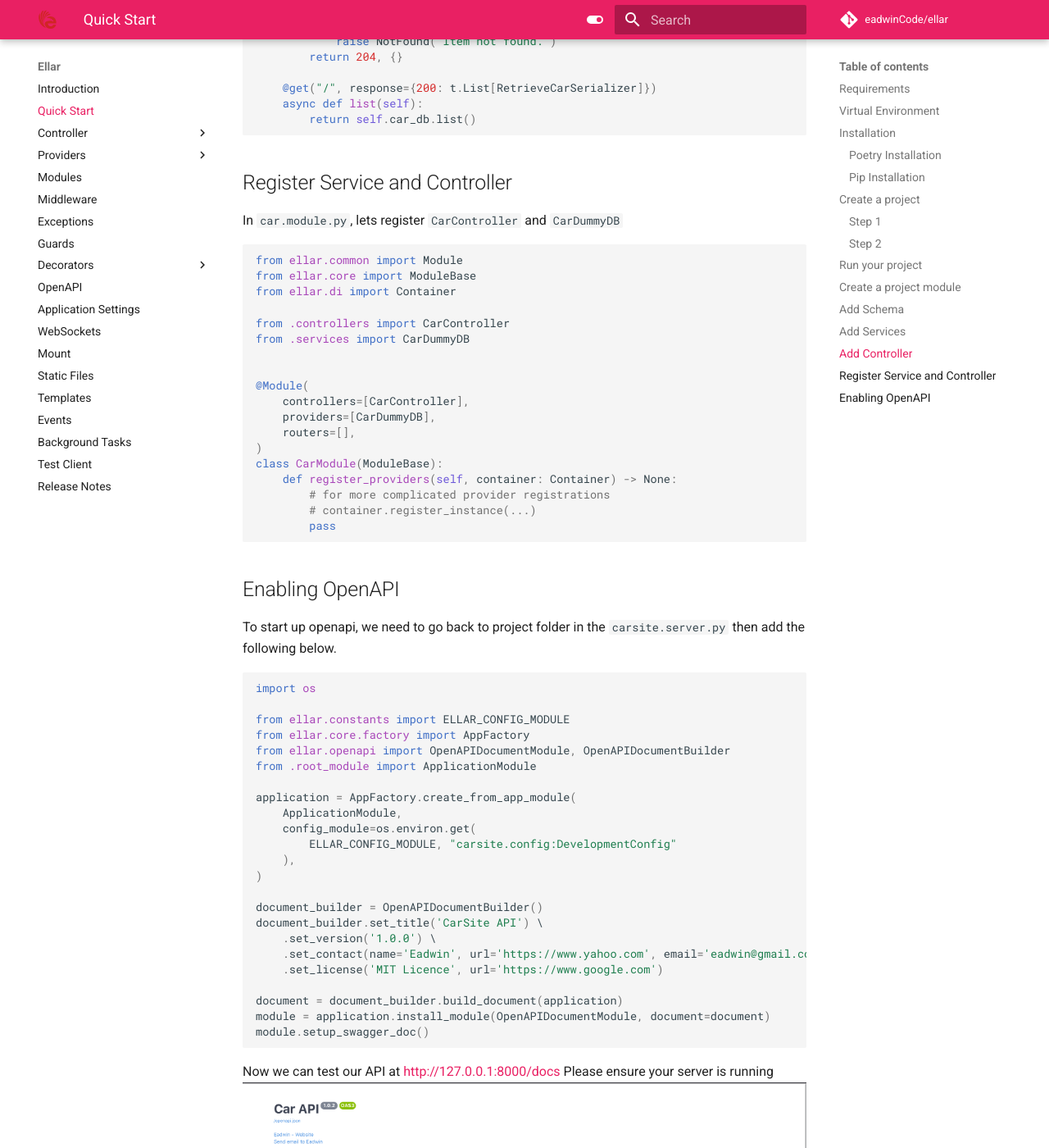
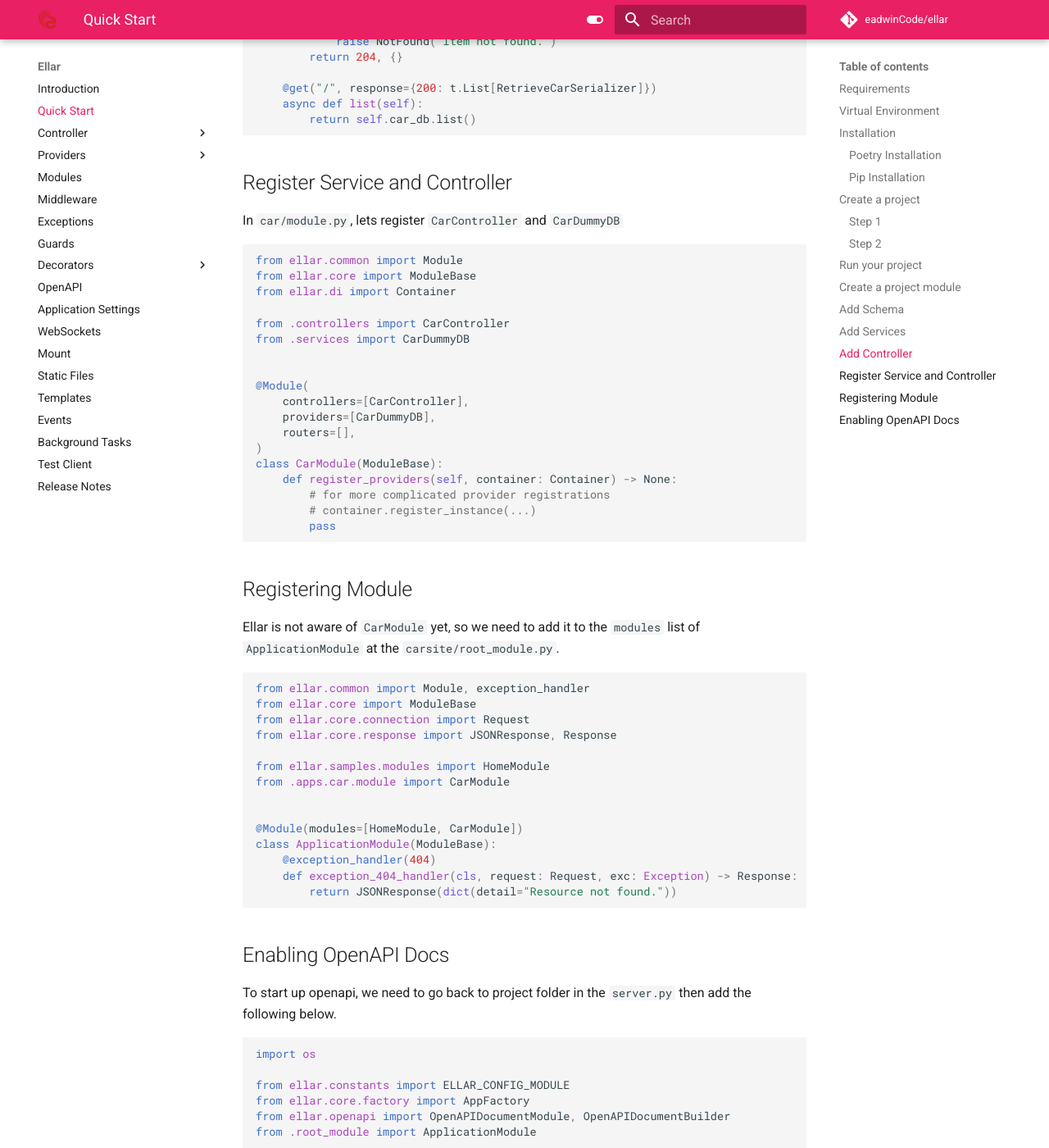
Before and after one commit to python-ellar/ellar, an MkDocs documentation site: the page built from docs/quick-start.md, in a window 1280 px wide and 1400 px high, scrolled down 4409 px. Shown: the whole window at 82% size. Built offline with MkDocs 1.6.1 and Material for MkDocs 9.7.7, drawn with Linux system fonts in a browser that asks for light colours; comment, search, counter and statistics services are not loaded; some of the changed text lies outside the part shown.

Commit message:
Update quick-start doc with readme doc

````diff
--- a/docs/quick-start.md
+++ b/docs/quick-start.md
@@ -29,12 +29,14 @@ pip install ellar
 ## Create a project
 To create an ellar project, you need to have a `pyproject.toml` available on your root directory.
 This is necessary for ellar to store some `metadata` about your project.
+
 ### Step 1
 For Pip Users, you need to create `pyproject.toml` file
 ```shell
 touch pyproject.toml
 ```
 If you are using `Poetry`, you are ready to go
+
 ### Step 2
 Run the ellar create project cli command,
 ```shell
@@ -51,6 +53,7 @@ ellar runserver --reload
 Now go to [http://127.0.0.1:8000](http://127.0.0.1:8000)
 ![Swagger UI](img/ellar_framework.png)
 
+
 ## Create a project module
 A project module is a project app defining a group of controllers or services including templates and static files.
 So, now we have a project created, lets add an app to the project.
@@ -59,7 +62,7 @@ ellar create-module car
 ```
 
 ## Add Schema
-In `car.schema.py`, lets add some serializer for car input and output data
+In `car/schema.py`, lets add some serializer for car input and output data
 ```python
 from ellar.serializer import Serializer
 
@@ -74,7 +77,7 @@ class RetrieveCarSerializer(CarSerializer):
 ```
 
 ## Add Services
-In `car.services.py`, lets create a dummy repository `CarDummyDB` to manage our car data.
+In `car/services.py`, lets create a dummy repository `CarDummyDB` to manage our car data.
 ```python
 import typing as t
 import uuid
@@ -127,7 +130,7 @@ class CarDummyDB:
             return self._data.pop(idx)
 ```
 ## Add Controller
-In `car.controllers.py`, lets create `CarController`
+In `car/controllers.py`, lets create `CarController`
 
 ```python
 import typing as t
@@ -175,7 +178,7 @@ class CarController(ControllerBase):
 
 ```
 ## Register Service and Controller
-In `car.module.py`, lets register `CarController` and `CarDummyDB`
+In `car/module.py`, lets register `CarController` and `CarDummyDB`
 
 ```python
 from ellar.common import Module
@@ -198,9 +201,27 @@ class CarModule(ModuleBase):
         pass
 ```
 
+## Registering Module
+Ellar is not aware of `CarModule` yet, so we need to add it to the `modules` list of `ApplicationModule` at the `carsite/root_module.py`.
+```python
+from ellar.common import Module, exception_handler
+from ellar.core import ModuleBase
+from ellar.core.connection import Request
+from ellar.core.response import JSONResponse, Response
 
-## Enabling OpenAPI
-To start up openapi, we need to go back to project folder in the `carsite.server.py`
+from ellar.samples.modules import HomeModule
+from .apps.car.module import CarModule
+
+
+@Module(modules=[HomeModule, CarModule])
+class ApplicationModule(ModuleBase):
+    @exception_handler(404)
+    def exception_404_handler(cls, request: Request, exc: Exception) -> Response:
+        return JSONResponse(dict(detail="Resource not found."))
+
+```
+## Enabling OpenAPI Docs
+To start up openapi, we need to go back to project folder in the `server.py`
 then add the following below.
 ```python
 import os
````
